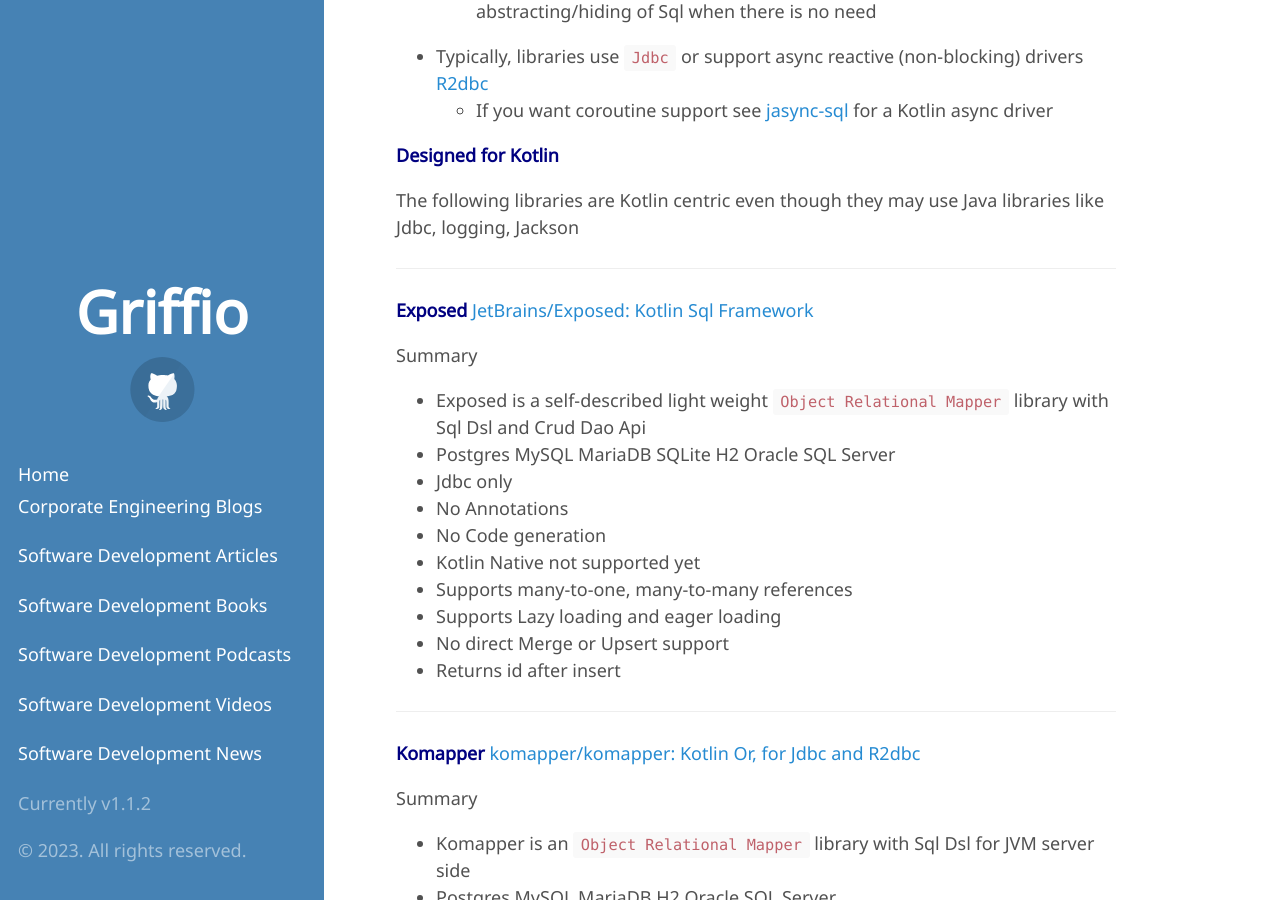
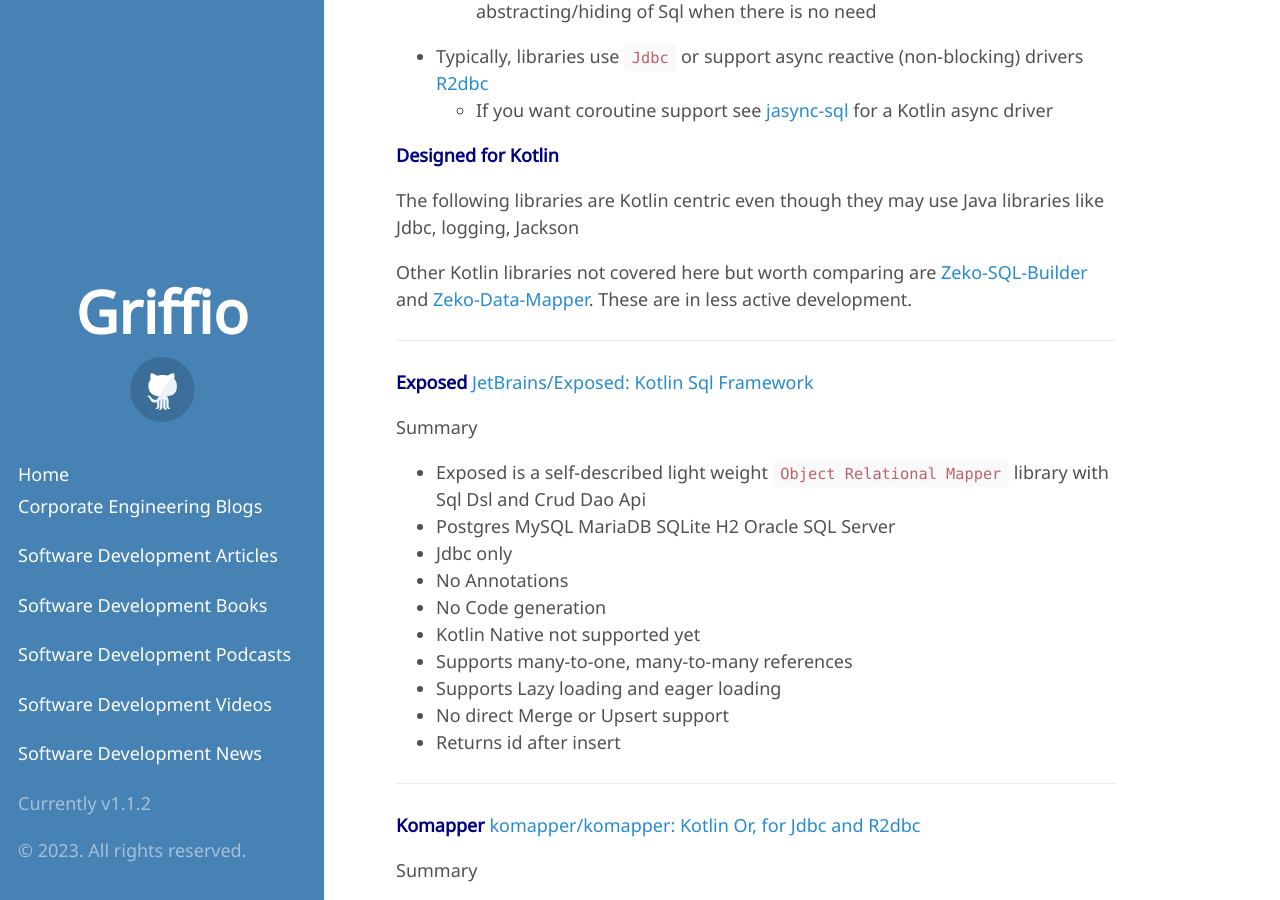
Before and after one commit to griffio/griffio.github.io, a Jekyll site: the page built from _posts/2023-04-20-More-Kotlin-Sql-Persistence-Comparision.md, in a window 1280 px wide and 900 px high, scrolled down 1725 px. Built offline with Jekyll 4.4.1, drawn with Linux system fonts in a browser that asks for light colours; some web fonts are replaced.

Commit message:
First draft
Kotlin Orm libraries

```diff
--- a/_posts/2023-04-20-More-Kotlin-Sql-Persistence-Comparision.md
+++ b/_posts/2023-04-20-More-Kotlin-Sql-Persistence-Comparision.md
@@ -54,6 +54,9 @@
 **Designed for Kotlin**
 
 The following libraries are Kotlin centric even though they may use Java libraries like Jdbc, logging, Jackson
+
+Other Kotlin libraries not covered here but worth comparing are [Zeko-SQL-Builder](https://github.com/darkredz/Zeko-SQL-Builder) and
+[Zeko-Data-Mapper](https://github.com/darkredz/Zeko-Data-Mapper). These are in less active development.
 
 ---
 
```
